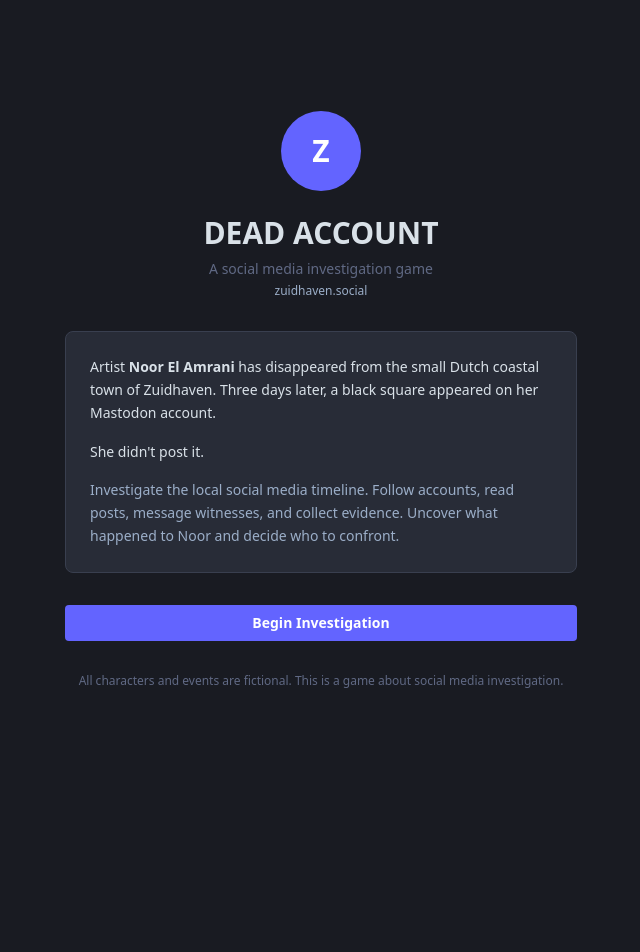
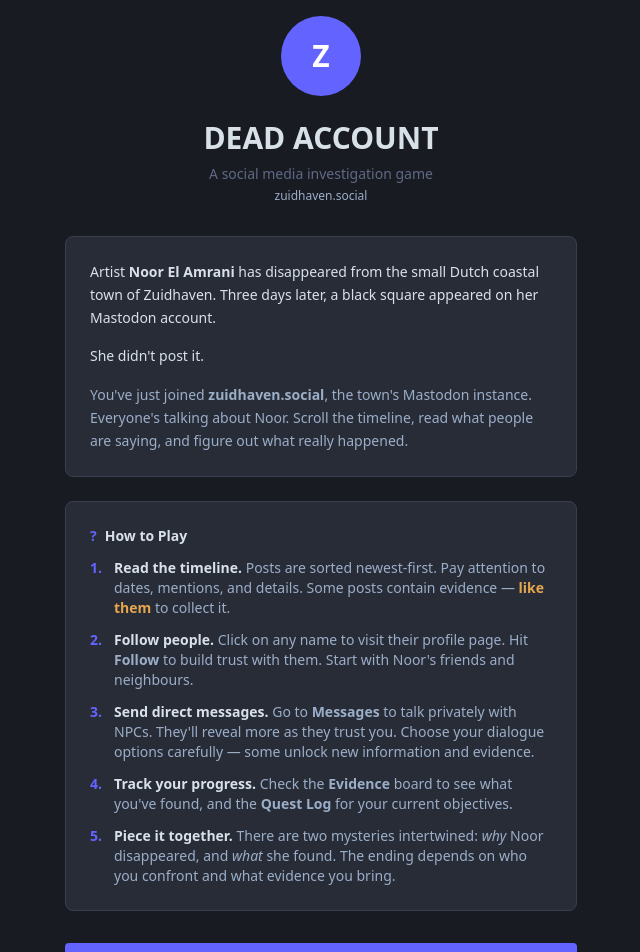
Before and after one commit to DROG-group/dead-account, a Next.js app: page / in a window 1280 px wide. Shown: the top 952 px of the page, without its empty margins (319-959 px from the left). Before the commit the page ends 800 px from the top, so only its background shows below. Built offline with nearby package versions, Linux system fonts and the light colour scheme.

Commit message:
Add how-to-play instructions and contextual quest hints on feed

```diff
--- a/app/feed/page.tsx
+++ b/app/feed/page.tsx
@@ -1,10 +1,84 @@
 'use client';
 
+import { useState } from 'react';
+import Link from 'next/link';
 import { GameShell } from '@/components/layout/GameShell';
 import { Feed } from '@/components/feed/Feed';
 import { useGame } from '@/contexts/GameContext';
 import { allPosts } from '@/data/posts/index';
 import { getVisiblePosts } from '@/engine/selectors';
+
+function QuestHint() {
+  const { state } = useGame();
+  const [dismissed, setDismissed] = useState(false);
+  if (dismissed) return null;
+
+  let icon = '';
+  let title = '';
+  let hint = '';
+  let linkHref = '';
+  let linkText = '';
+
+  if (state.currentQuest === 1) {
+    const n = state.followedNpcs.length;
+    icon = '\ud83d\udd0d';
+    title = 'Getting Started';
+    if (n === 0) {
+      hint = 'Scroll down and read the posts. Click on people\'s names to visit their profiles, then hit Follow to build connections. Start with people close to Noor \u2014 her friend Lisa, her sister Yara, her neighbour Sophie.';
+    } else if (n < 5) {
+      hint = `You're following ${n}/5 people. Keep exploring profiles and following Noor's contacts. Look for people who might know something about what happened.`;
+    } else {
+      hint = 'Good work! You\'ve built a network. Check your Quest Log \u2014 it might be time to start talking to witnesses.';
+      linkHref = '/quest';
+      linkText = 'View Quest Log';
+    }
+  } else if (state.currentQuest === 2) {
+    icon = '\ud83c\udf19';
+    title = 'Reconstruct the Last Night';
+    hint = 'Something happened the night Noor vanished. Go to Messages and talk to witnesses: Bas (saw Thomas at the caf\u00e9), Jan (saw a car), David (heard shouting), Sophie (Noor came to her door), Gerrit (saw someone running). Piece together the timeline.';
+    linkHref = '/messages';
+    linkText = 'Open Messages';
+  } else if (state.currentQuest === 3) {
+    icon = '\ud83d\udd11';
+    title = 'Follow the Evidence';
+    hint = 'Noor was working on something at the art centre. Build trust with David Chen or message other NPCs to access her studio. Look into the corruption angle too \u2014 the anonymous tipster, the council agenda, the land deal.';
+    linkHref = '/evidence';
+    linkText = 'Check Evidence Board';
+  } else if (state.currentQuest === 4) {
+    icon = '\u2694\ufe0f';
+    title = 'Time to Confront';
+    hint = 'You have enough evidence. Go to Messages and confront a suspect. Choose carefully: Thomas (stalking), De Vries (corruption), or Marco (the developer). Your choice determines the ending.';
+    linkHref = '/messages';
+    linkText = 'Go to Messages';
+  }
+
+  return (
+    <div className="mx-4 mt-3 mb-1 bg-accent/10 border border-accent/20 rounded-lg p-4 relative">
+      <button
+        onClick={() => setDismissed(true)}
+        className="absolute top-2 right-3 text-text-muted hover:text-text-primary bg-transparent border-none cursor-pointer text-lg"
+        title="Dismiss hint"
+      >
+        &times;
+      </button>
+      <div className="flex items-start gap-3 pr-6">
+        <span className="text-xl shrink-0">{icon}</span>
+        <div>
+          <h3 className="font-bold text-accent text-sm mb-1">{title}</h3>
+          <p className="text-text-secondary text-sm leading-relaxed">{hint}</p>
+          {linkHref && (
+            <Link
+              href={linkHref}
+              className="inline-block mt-2 text-accent text-sm font-medium hover:underline"
+            >
+              {linkText} &rarr;
+            </Link>
+          )}
+        </div>
+      </div>
+    </div>
+  );
+}
 
 export default function FeedPage() {
   const { state } = useGame();
@@ -16,6 +90,7 @@
         <h1 className="font-bold text-text-primary text-lg">Home</h1>
         <p className="text-text-muted text-xs mt-0.5">zuidhaven.social timeline</p>
       </div>
+      <QuestHint />
       <Feed posts={visiblePosts} emptyMessage="The timeline is empty. Something isn't right." />
     </GameShell>
   );
--- a/app/page.tsx
+++ b/app/page.tsx
@@ -35,7 +35,8 @@
         <p className="text-text-muted text-sm mb-1">A social media investigation game</p>
         <p className="text-text-secondary text-xs mb-8">zuidhaven.social</p>
 
-        <div className="bg-bg-surface border border-border rounded-lg p-6 mb-8 text-left">
+        {/* Story Setup */}
+        <div className="bg-bg-surface border border-border rounded-lg p-6 mb-6 text-left">
           <p className="text-text-primary text-sm leading-relaxed mb-4">
             Artist <strong>Noor El Amrani</strong> has disappeared from the small Dutch coastal town of Zuidhaven.
             Three days later, a black square appeared on her Mastodon account.
@@ -44,10 +45,58 @@
             She didn&apos;t post it.
           </p>
           <p className="text-text-secondary text-sm leading-relaxed">
-            Investigate the local social media timeline. Follow accounts, read posts,
-            message witnesses, and collect evidence. Uncover what happened to Noor
-            and decide who to confront.
+            You&apos;ve just joined <strong>zuidhaven.social</strong>, the town&apos;s Mastodon instance.
+            Everyone&apos;s talking about Noor. Scroll the timeline, read what people are saying,
+            and figure out what really happened.
           </p>
+        </div>
+
+        {/* How to Play */}
+        <div className="bg-bg-surface border border-border rounded-lg p-6 mb-8 text-left">
+          <h2 className="font-bold text-text-primary text-sm mb-3 flex items-center gap-2">
+            <span className="text-accent">?</span> How to Play
+          </h2>
+          <ul className="space-y-3 text-sm">
+            <li className="flex gap-3">
+              <span className="text-accent font-bold shrink-0">1.</span>
+              <span className="text-text-secondary">
+                <strong className="text-text-primary">Read the timeline.</strong> Posts are sorted newest-first.
+                Pay attention to dates, mentions, and details. Some posts contain evidence &mdash;
+                <strong className="text-evidence"> like them</strong> to collect it.
+              </span>
+            </li>
+            <li className="flex gap-3">
+              <span className="text-accent font-bold shrink-0">2.</span>
+              <span className="text-text-secondary">
+                <strong className="text-text-primary">Follow people.</strong> Click on any name to visit
+                their profile page. Hit <strong>Follow</strong> to build trust with them. Start with
+                Noor&apos;s friends and neighbours.
+              </span>
+            </li>
+            <li className="flex gap-3">
+              <span className="text-accent font-bold shrink-0">3.</span>
+              <span className="text-text-secondary">
+                <strong className="text-text-primary">Send direct messages.</strong> Go to <strong>Messages</strong> to
+                talk privately with NPCs. They&apos;ll reveal more as they trust you. Choose your
+                dialogue options carefully &mdash; some unlock new information and evidence.
+              </span>
+            </li>
+            <li className="flex gap-3">
+              <span className="text-accent font-bold shrink-0">4.</span>
+              <span className="text-text-secondary">
+                <strong className="text-text-primary">Track your progress.</strong> Check the <strong>Evidence</strong> board
+                to see what you&apos;ve found, and the <strong>Quest Log</strong> for your current objectives.
+              </span>
+            </li>
+            <li className="flex gap-3">
+              <span className="text-accent font-bold shrink-0">5.</span>
+              <span className="text-text-secondary">
+                <strong className="text-text-primary">Piece it together.</strong> There are two mysteries
+                intertwined: <em>why</em> Noor disappeared, and <em>what</em> she found. The ending
+                depends on who you confront and what evidence you bring.
+              </span>
+            </li>
+          </ul>
         </div>
 
         <div className="space-y-3">
```
